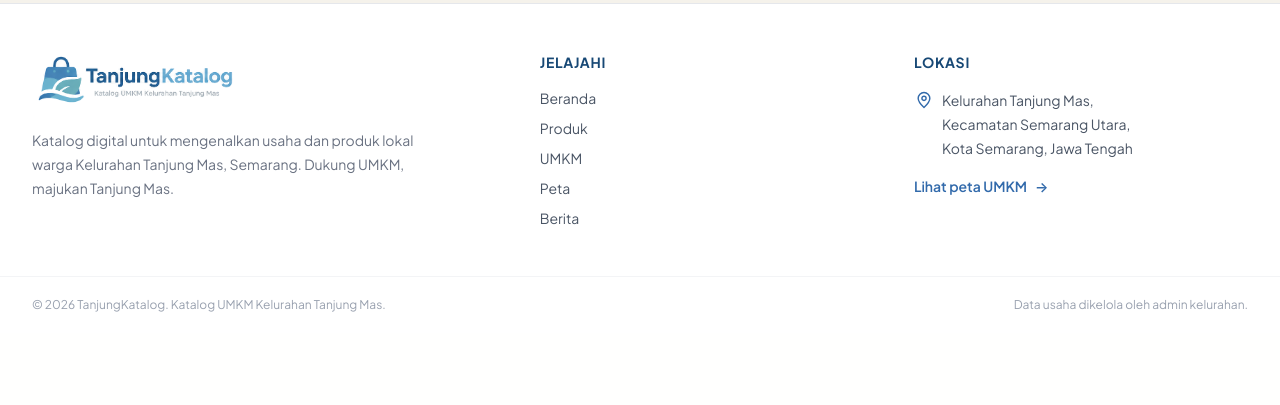
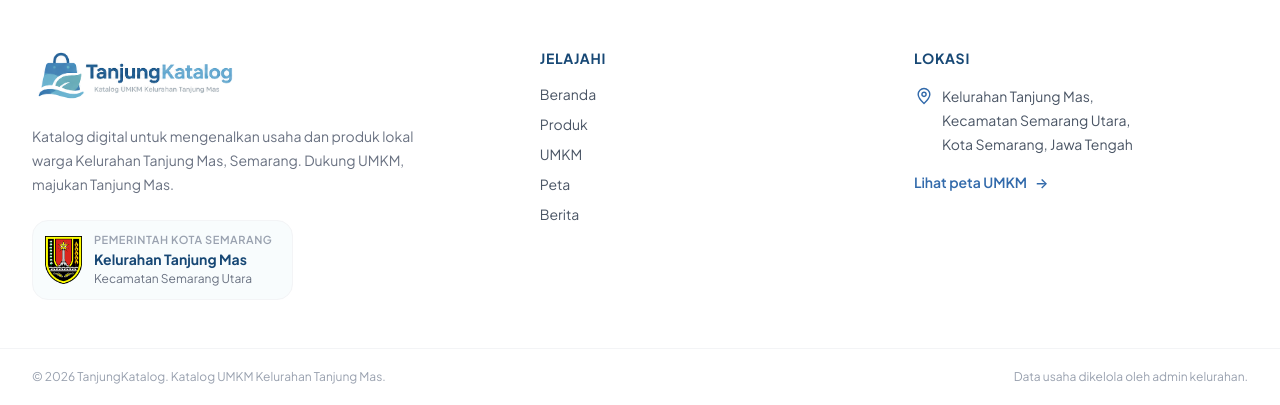
Before and after one commit to DivaSatriaa/tanjung-katalog, a Laravel app: page /umkm in a window 1280 px wide. Shown: the part 3542-3947 px from the top of the page. Before the commit the page ends 3854 px from the top, so only its background shows below. Run offline with Laravel 12, Linux system fonts and the light colour scheme; data comes from the database, SQL or seed files in the repository; style sheets or scripts are compiled from the project's sources.

Commit message:
feat: show Kelurahan Tanjung Mas emblem
- Header: Kota Semarang emblem next to the TanjungKatalog logo,
  separated by a thin divider (desktop and mobile).
- Footer: "Pemerintah Kota Semarang / Kelurahan Tanjung Mas" card with
  the emblem.
- Admin login: emblem beside the logo.

Co-Authored-By: Claude Opus 5.5 <noreply@anthropic.com>
Claude-Session: https://claude.ai/code/session_01UvpbRBcEDhys8dfvuCUenv

```diff
--- a/resources/views/layouts/public.blade.php
+++ b/resources/views/layouts/public.blade.php
@@ -79,11 +79,19 @@
     <div class="flex w-full items-center justify-between gap-6 px-5 py-3 sm:px-7 lg:px-10 xl:px-12">
 
         {{-- Logo --}}
-        <a href="{{ route('home') }}" class="shrink-0">
+        <a href="{{ route('home') }}" class="flex shrink-0 items-center gap-3 sm:gap-4">
+            <img
+                src="{{ asset('images/lambang-kota-semarang.png') }}"
+                alt="Lambang Kota Semarang"
+                class="h-10 w-auto sm:h-12"
+            >
+
+            <span class="h-9 w-px bg-gray-200 sm:h-10" aria-hidden="true"></span>
+
             <img
                 src="{{ asset('images/tanjungkatalog-logo.png') }}"
                 alt="TanjungKatalog — Katalog UMKM Kelurahan Tanjung Mas"
-                class="h-auto w-44 object-contain sm:w-60"
+                class="h-auto w-40 object-contain sm:w-56"
             >
         </a>
 
@@ -206,6 +214,27 @@
                     Katalog digital untuk mengenalkan usaha dan produk lokal warga
                     Kelurahan Tanjung Mas, Semarang. Dukung UMKM, majukan Tanjung Mas.
                 </p>
+
+                <div class="mt-6 inline-flex items-center gap-3 rounded-2xl border border-gray-100 bg-[#F8FCFD] py-3 pl-3 pr-5">
+                    <img
+                        src="{{ asset('images/lambang-kota-semarang.png') }}"
+                        alt="Lambang Kota Semarang"
+                        class="h-12 w-auto"
+                        loading="lazy"
+                    >
+
+                    <div class="leading-tight">
+                        <p class="text-[11px] font-semibold uppercase tracking-wider text-gray-400">
+                            Pemerintah Kota Semarang
+                        </p>
+                        <p class="mt-0.5 text-sm font-bold text-[#174875]">
+                            Kelurahan Tanjung Mas
+                        </p>
+                        <p class="mt-0.5 text-xs text-gray-500">
+                            Kecamatan Semarang Utara
+                        </p>
+                    </div>
+                </div>
             </div>
 
             <div>
```
Also changed, not shown: resources/views/admin/auth/login.blade.php (+10 -2 lines), tests/Feature/PublicNavigationTest.php (+10 -0 lines), public/images/lambang-kota-semarang.png (added).
